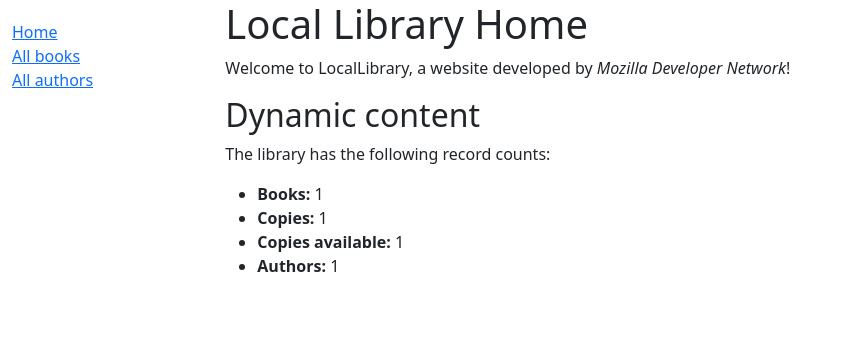
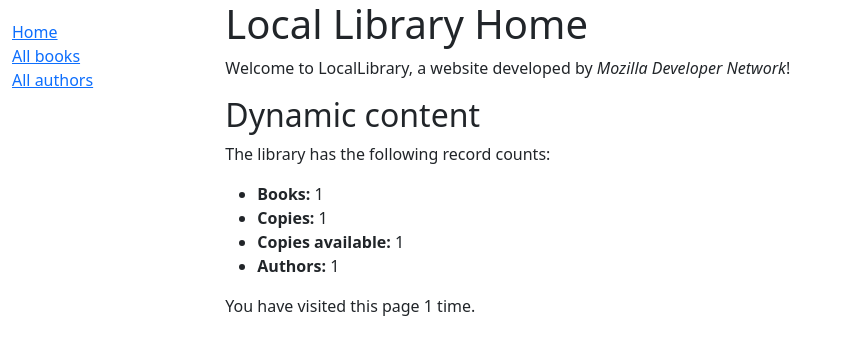
Before and after one commit to gbitz23/csci313-assignment-4-Grant-Bittner, a Django app: template locallibrary/catalog/templates/index.html in a window 1280 px wide. Shown: the top 355 px of the page, without its empty margins (0-841 px from the left). Run offline with Django 5.2, Linux system fonts and the light colour scheme; the template is opened without the code that fills it: most values are stand-ins (such as "Sample title", 1, 10 or a date in 2020).

Commit message:
Sessions framework

```diff
--- a/locallibrary/catalog/templates/index.html
+++ b/locallibrary/catalog/templates/index.html
@@ -14,4 +14,7 @@
   <li><strong>Copies available:</strong> {{ num_instances_available }}</li>
   <li><strong>Authors:</strong> {{ num_authors }}</li>
 </ul>
+<p>
+  You have visited this page {{ num_visits }} time{{ num_visits|pluralize }}.
+</p>
 {% endblock %}
--- a/locallibrary/catalog/views.py
+++ b/locallibrary/catalog/views.py
@@ -16,6 +16,10 @@ def index(request):
 
     # The 'all()' is implied by default.
     num_authors = Author.objects.count()
+
+    # Number of visits to this view, as counted in the session variable.
+    num_visits = request.session.get('num_visits', 0)
+    request.session['num_visits'] = num_visits + 1
 
     context = {
         'num_books': num_books,
```
